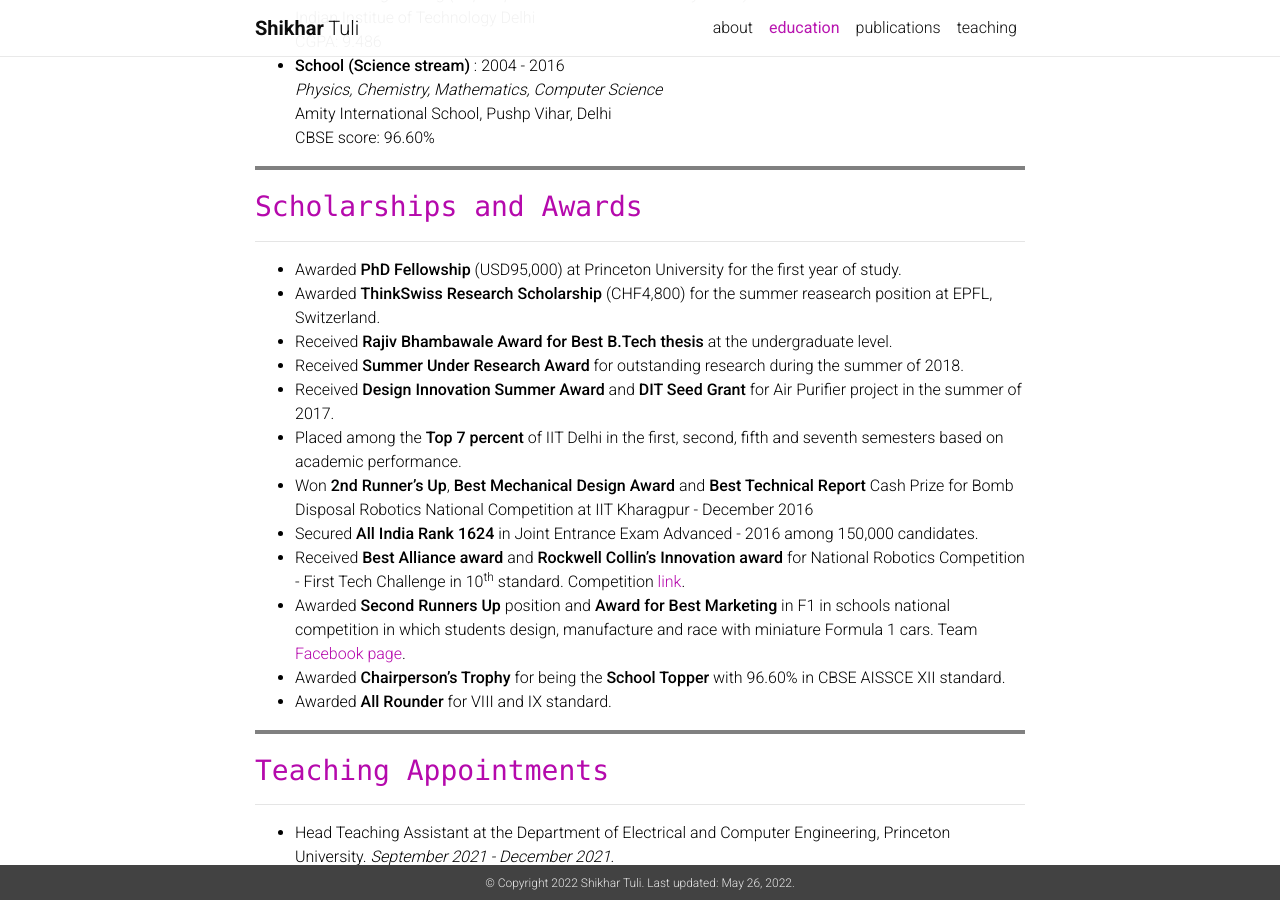
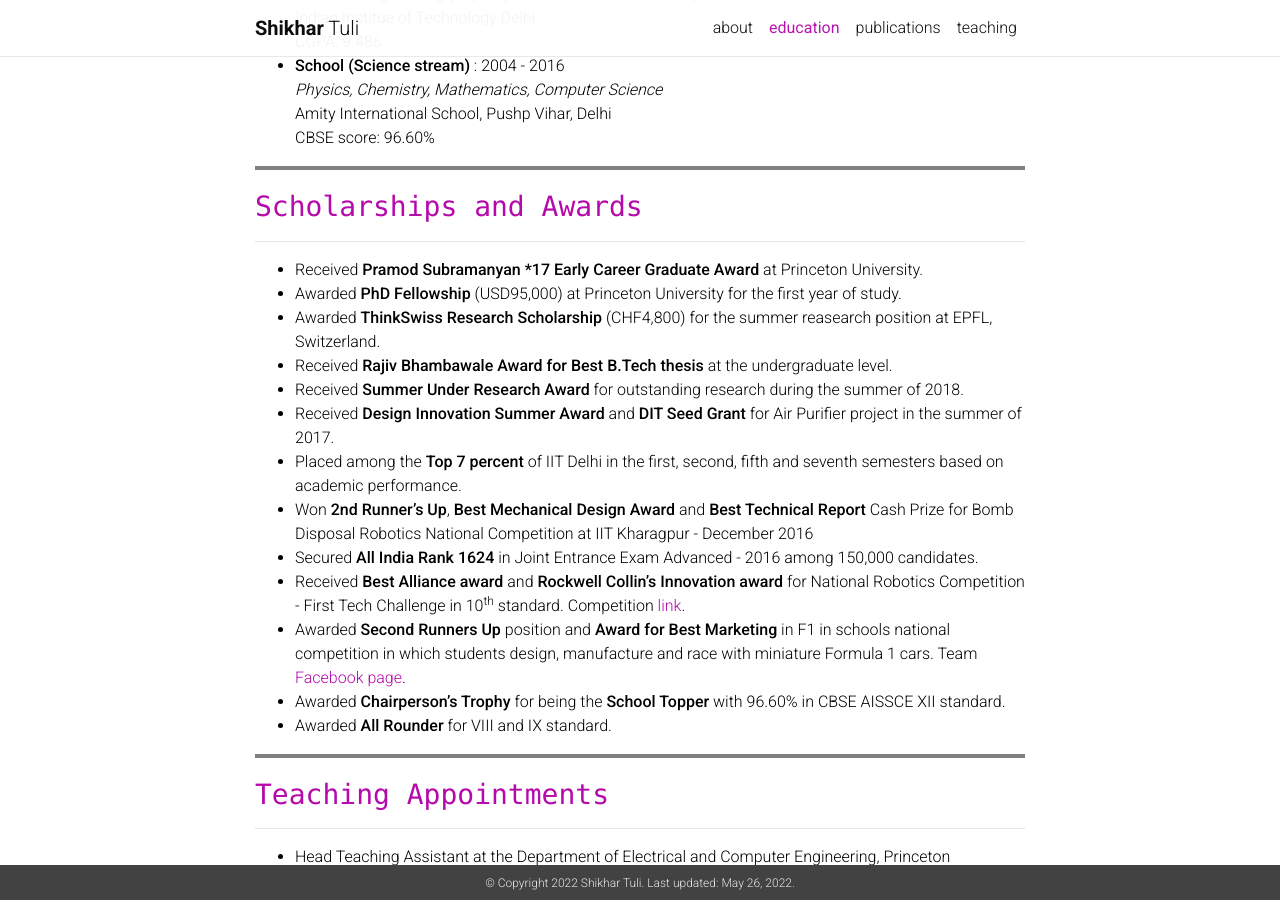
Before and after one commit to shikhartuli/shikhartuli.github.io, a Jekyll site: the page built from _pages/education.md, in a window 1280 px wide and 900 px high, scrolled down 401 px. Built offline with Jekyll 4.4.1, drawn with Linux system fonts in a browser that asks for light colours; nearby versions of some CDN libraries; a style sheet for code colours, icons or effects is not loaded.

Commit message:
Update education.md

```diff
--- a/_pages/education.md
+++ b/_pages/education.md
@@ -27,6 +27,7 @@
 ## `Scholarships and Awards`
 ***
 
+* Received **Pramod Subramanyan \*17 Early Career Graduate Award** at Princeton University.
 * Awarded **PhD Fellowship** (USD95,000) at Princeton University for the first year of study.
 * Awarded **ThinkSwiss Research Scholarship** (CHF4,800) for the summer reasearch position at EPFL, Switzerland.
 * Received **Rajiv Bhambawale Award for Best B.Tech thesis** at the undergraduate level.
```
